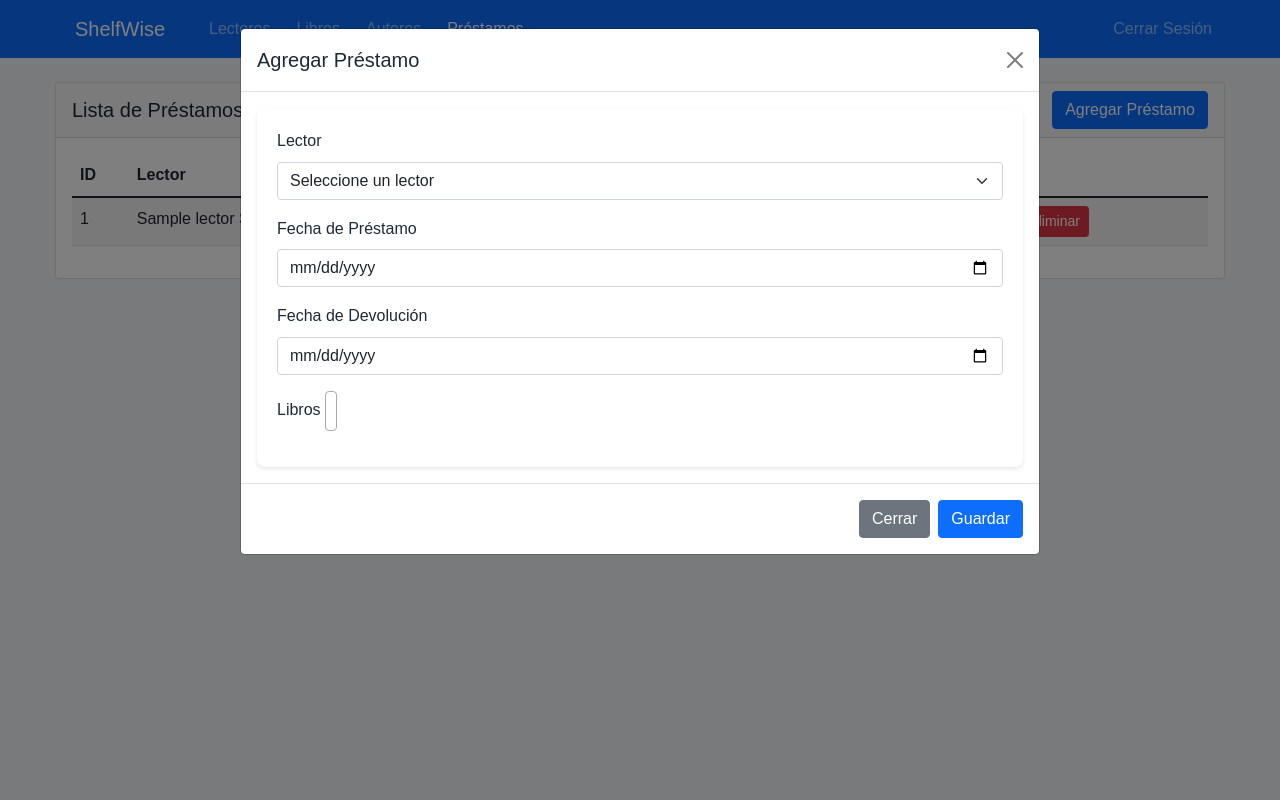
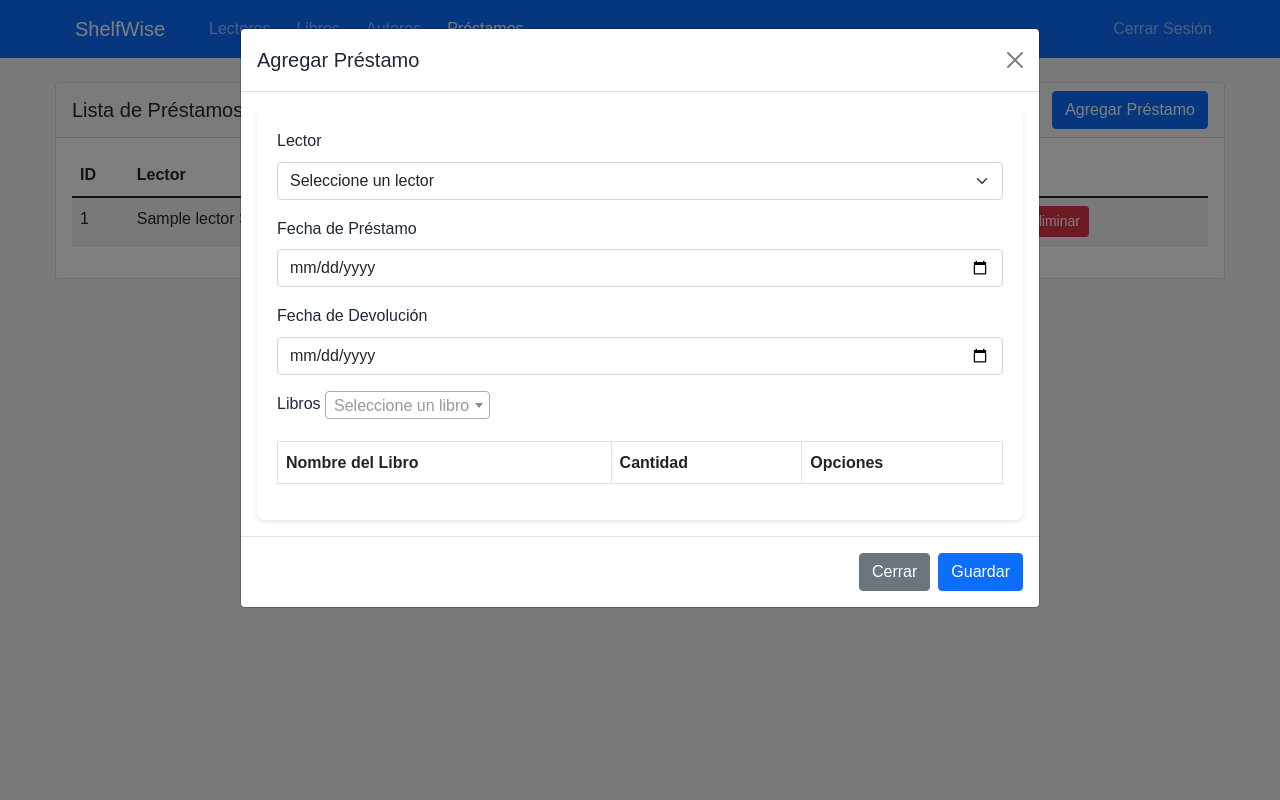
Before and after one commit to EstebanR05/ShelfWise, a PHP site: page /prestamos.php in a window 1280 px wide, after a click on "Agregar Préstamo". Run offline with PHP 8.4, Linux system fonts and the light colour scheme; the visitor is signed in with stand-in values (Sample User, id 1); tables that the repository leaves empty hold one stand-in row (values such as "Sample post"); lists and menus that the app fills with data are empty; some libraries are stand-ins or nearby versions.

Commit message:
se integra nueva metodologia para cambiar el detalle del libro

```diff
--- a/biblioteca/prestamos.php
+++ b/biblioteca/prestamos.php
@@ -98,7 +98,7 @@
                 // Actualizar detalles del préstamo
                 $sql = "INSERT INTO Detalle_Prestamo (Libro_idLibro, Prestamo_id_Prestamo, Prestamo_Lector_idLector, Prestamo_Administrador_Id_Administrador, Cantidad)
                         VALUES (?, ?, ?, ?, ?)
-                        ON DUPLICATE KEY UPDATE Cantidad = Cantidad + VALUES(Cantidad)";
+                        ON DUPLICATE KEY UPDATE Cantidad = VALUES(Cantidad)";
                 $stmt = $pdo->prepare($sql);
 
                 foreach ($libros as $index => $libro_id) {
@@ -322,7 +322,8 @@
                         </div>
                         <div class="mb-3">
                             <label for="libros" class="form-label">Libros</label>
-                            <select class="form-select" id="libros" name="libros[]" multiple>
+                            <select class="form-select" id="libros" name="libros[]">
+                                <option value="">Seleccione un libro</option>
                                 <?php foreach ($libros as $libro): ?>
                                     <option value="<?php echo $libro['idLibro']; ?>" data-cantidad="<?php echo $libro['Cantidad_Disponible']; ?>">
                                         <?php echo $libro['Titulo']; ?> (Disponibles: <?php echo $libro['Cantidad_Disponible']; ?>)
@@ -330,10 +331,20 @@
                                 <?php endforeach; ?>
                             </select>
                         </div>
-                        <div id="libros-prestados-container" class="mb-3">
-                            <!-- Aquí se mostrarán los libros prestados -->
+                        <div class="mb-3">
+                            <table class="table table-bordered" id="libros-prestados-tabla">
+                                <thead>
+                                    <tr>
+                                        <th>Nombre del Libro</th>
+                                        <th>Cantidad</th>
+                                        <th>Opciones</th>
+                                    </tr>
+                                </thead>
+                                <tbody>
+                                    <!-- Aquí se agregarán dinámicamente las filas de libros prestados -->
+                                </tbody>
+                            </table>
                         </div>
-                        <div id="cantidades-container"></div>
                     </form>
                 </div>
                 <div class="modal-footer">
@@ -353,73 +364,84 @@
             var prestamoForm = document.getElementById('prestamoForm');
             var modalTitle = document.getElementById('prestamoModalLabel');
             var librosSelect = document.getElementById('libros');
-            var cantidadesContainer = document.getElementById('cantidades-container');
-            var librosPrestadosContainer = document.getElementById('libros-prestados-container');
+            var librosPrestadosTabla = document.getElementById('libros-prestados-tabla').getElementsByTagName('tbody')[0];
 
             // Inicializar Select2 para el dropdown de libros
             $('#libros').select2({
-                placeholder: 'Seleccione los libros',
+                placeholder: 'Seleccione un libro',
                 allowClear: true,
                 dropdownParent: $('#prestamoModal')
             });
 
             // Manejar la selección de libros
             $('#libros').on('change', function() {
-                var selectedLibros = $(this).val();
-                actualizarCantidadesContainer(selectedLibros);
+                var selectedLibro = $(this).find('option:selected');
+                var libroId = selectedLibro.val();
+                var libroTitulo = selectedLibro.text().split('(')[0].trim();
+                var cantidadDisponible = parseInt(selectedLibro.data('cantidad'));
+
+                if (libroId) {
+                    agregarLibroPrestado(libroId, libroTitulo, cantidadDisponible);
+                    $(this).val('').trigger('change');
+                }
             });
 
-            function actualizarCantidadesContainer(selectedLibros) {
-                cantidadesContainer.innerHTML = '';
-                selectedLibros.forEach(function(libroId) {
-                    var libroOption = $('#libros option[value="' + libroId + '"]');
-                    var libroTitulo = libroOption.text();
-                    var cantidadDisponible = parseInt(libroOption.data('cantidad'));
-                    var cantidadActual = parseInt($('#cantidad_' + libroId).val()) || 0;
-                    var maxCantidad = cantidadDisponible + cantidadActual;
-                    cantidadesContainer.innerHTML += `
-                        <div class="mb-3">
-                            <label for="cantidad_${libroId}" class="form-label">Cantidad para "${libroTitulo}"</label>
-                            <input type="number" class="form-control" id="cantidad_${libroId}" name="cantidades[]" value="${cantidadActual}" min="1" max="${maxCantidad}" required>
-                            <small class="form-text text-muted">Máximo disponible: ${maxCantidad}</small>
-                        </div>
-                    `;
+            function agregarLibroPrestado(libroId, libroTitulo, cantidadDisponible) {
+                var newRow = librosPrestadosTabla.insertRow();
+                newRow.innerHTML = `
+                    <td>${libroTitulo}</td>
+                    <td>
+                        <input type="number" name="cantidades[]" value="1" min="1" max="${cantidadDisponible}" class="form-control cantidad-input" required disabled>
+                        <input type="hidden" name="libros[]" value="${libroId}">
+                        <small class="text-muted">Disponibles: <span class="cantidad-disponible">${cantidadDisponible}</span></small>
+                    </td>
+                    <td>
+                        <button type="button" class="btn btn-warning btn-sm editar-libro">Editar</button>
+                        <button type="button" class="btn btn-danger btn-sm eliminar-libro">Eliminar</button>
+                    </td>
+                `;
+
+                newRow.querySelector('.editar-libro').addEventListener('click', function() {
+                    editarLibroPrestado(this);
                 });
+
+                newRow.querySelector('.eliminar-libro').addEventListener('click', function() {
+                    eliminarLibroPrestado(this);
+                });
+
+                actualizarCantidadDisponible(newRow);
             }
 
-            function actualizarLibrosPrestados(detalles) {
-                librosPrestadosContainer.innerHTML = '<h6>Libros prestados:</h6>';
-                detalles.forEach(function(detalle) {
-                    librosPrestadosContainer.innerHTML += `
-                        <div class="mb-2 d-flex justify-content-between align-items-center">
-                            <span>${detalle.Titulo} (Cantidad: ${detalle.Cantidad})</span>
-                            <div>
-                                <button type="button" class="btn btn-sm btn-warning editar-libro-prestado" data-libro-id="${detalle.Libro_idLibro}" data-cantidad="${detalle.Cantidad}">Editar</button>
-                                <button type="button" class="btn btn-sm btn-danger eliminar-libro-prestado" data-libro-id="${detalle.Libro_idLibro}">Eliminar</button>
-                            </div>
-                        </div>
-                    `;
-                });
+            function editarLibroPrestado(button) {
+                var row = button.closest('tr');
+                var cantidadInput = row.querySelector('.cantidad-input');
+                var editarButton = row.querySelector('.editar-libro');
+                var eliminarButton = row.querySelector('.eliminar-libro');
 
-                // Agregar eventos a los botones de editar y eliminar
-                document.querySelectorAll('.editar-libro-prestado').forEach(button => {
-                    button.addEventListener('click', function() {
-                        var libroId = this.getAttribute('data-libro-id');
-                        var cantidad = this.getAttribute('data-cantidad');
-                        $('#libros').val(libroId).trigger('change');
-                        setTimeout(() => {
-                            document.getElementById(`cantidad_${libroId}`).value = cantidad;
-                        }, 100);
-                    });
-                });
+                if (cantidadInput.disabled) {
+                    cantidadInput.disabled = false;
+                    editarButton.textContent = 'Guardar';
+                    eliminarButton.style.display = 'none';
+                } else {
+                    cantidadInput.disabled = true;
+                    editarButton.textContent = 'Editar';
+                    eliminarButton.style.display = 'inline-block';
+                    actualizarCantidadDisponible(row);
+                }
+            }
 
-                document.querySelectorAll('.eliminar-libro-prestado').forEach(button => {
-                    button.addEventListener('click', function() {
-                        var libroId = this.getAttribute('data-libro-id');
-                        $('#libros option[value="' + libroId + '"]').prop('selected', false);
-                        $('#libros').trigger('change');
-                    });
-                });
+            function eliminarLibroPrestado(button) {
+                var row = button.closest('tr');
+                row.remove();
+            }
+
+            function actualizarCantidadDisponible(row) {
+                var cantidadInput = row.querySelector('.cantidad-input');
+                var cantidadDisponibleSpan = row.querySelector('.cantidad-disponible');
+                var cantidadTotal = parseInt(cantidadInput.max);
+                var cantidadPrestada = parseInt(cantidadInput.value);
+                var cantidadDisponible = cantidadTotal - cantidadPrestada;
+                cantidadDisponibleSpan.textContent = cantidadDisponible;
             }
 
             prestamoModal.addEventListener('show.bs.modal', function(event) {
@@ -441,17 +463,13 @@
                         data: { id_prestamo: prestamo.id_Prestamo },
                         dataType: 'json',
                         success: function(response) {
-                            var librosIds = response.map(function(item) { return item.Libro_idLibro.toString(); });
-                            $('#libros').val(librosIds).trigger('change');
-
-                            // Esperar a que se generen los campos de cantidad
-                            setTimeout(function() {
-                                response.forEach(function(item) {
-                                    $('#cantidad_' + item.Libro_idLibro).val(item.Cantidad);
-                                });
-                            }, 100);
-
-                            actualizarLibrosPrestados(response);
+                            librosPrestadosTabla.innerHTML = '';
+                            response.forEach(function(detalle) {
+                                agregarLibroPrestado(detalle.Libro_idLibro, detalle.Titulo, detalle.Cantidad_Disponible + parseInt(detalle.Cantidad));
+                                var lastRow = librosPrestadosTabla.rows[librosPrestadosTabla.rows.length - 1];
+                                lastRow.querySelector('.cantidad-input').value = detalle.Cantidad;
+                                actualizarCantidadDisponible(lastRow);
+                            });
                         },
                         error: function(xhr, status, error) {
                             console.error("Error al cargar los detalles del préstamo:", error);
@@ -462,8 +480,7 @@
                     prestamoForm.reset();
                     document.getElementById('id_prestamo').value = '';
                     $('#libros').val(null).trigger('change');
-                    cantidadesContainer.innerHTML = '';
-                    librosPrestadosContainer.innerHTML = '';
+                    librosPrestadosTabla.innerHTML = '';
                 }
             });
 
```
